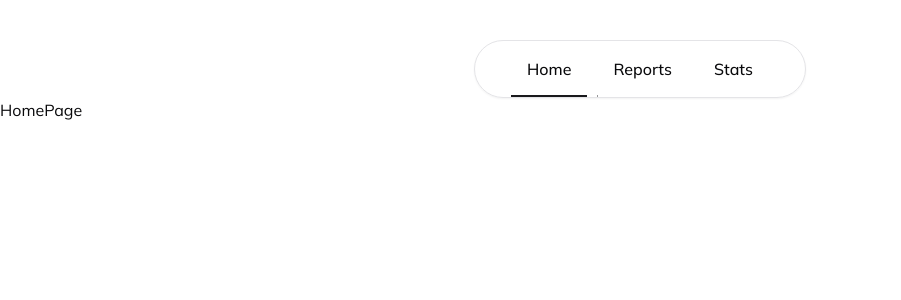
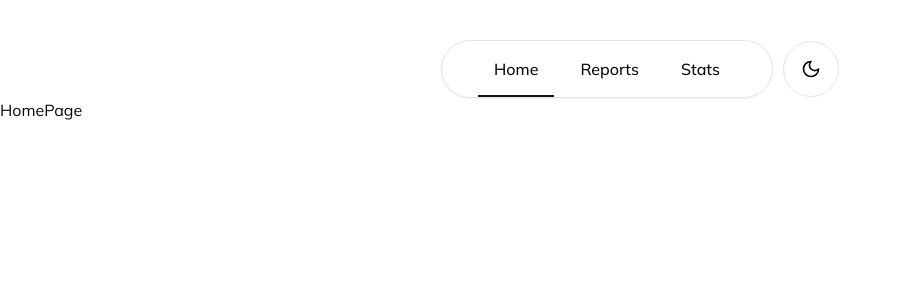
Before and after one commit to tonmoydeb404/tymr, a React (Vite) app: page / in a window 1280 px wide. Shown: the top 300 px of the page, without its empty margins (0-901 px from the left). Built offline with nearby package versions, Linux system fonts and the light colour scheme.

Commit message:
add theme context and toggle functionality; prevent theme flashing on load

```diff
--- a/index.html
+++ b/index.html
@@ -16,6 +16,19 @@
 </head>
 
 <body>
+
+  <!-- Prevent Theme Flashing -->
+  <script>
+    (function () {
+      const theme = localStorage.getItem('theme') || 'light';
+      if (theme === 'dark') {
+        document.documentElement.classList.add('dark');
+      } else {
+        document.documentElement.classList.remove('dark');
+      }
+    })();
+  </script>
+
   <main id="root"></main>
   <script type="module" src="/src/main.tsx"></script>
 </body>
--- /dev/null
+++ b/src/context/theme/index.tsx
@@ -0,0 +1,65 @@
+import React, {
+  createContext,
+  ReactNode,
+  useContext,
+  useEffect,
+  useState,
+} from "react";
+
+// Define the type for the theme context state
+interface ThemeContextType {
+  theme: "light" | "dark";
+  toggleTheme: () => void;
+}
+
+// Create the context with a default value
+const ThemeContext = createContext<ThemeContextType | undefined>(undefined);
+
+// Define the props for the ThemeProvider component
+interface ThemeProviderProps {
+  children: ReactNode;
+}
+
+// Provider Component
+export const ThemeProvider: React.FC<ThemeProviderProps> = ({ children }) => {
+  const [theme, setTheme] = useState<"light" | "dark">(() => {
+    // Check localStorage for saved theme
+    if (typeof window !== "undefined") {
+      return (localStorage.getItem("theme") as "light" | "dark") || "light";
+    }
+    return "light";
+  });
+
+  useEffect(() => {
+    // Apply the theme class to the HTML element
+    const root = document.documentElement;
+    if (theme === "dark") {
+      root.classList.add("dark");
+    } else {
+      root.classList.remove("dark");
+    }
+
+    // Save the theme in localStorage
+    localStorage.setItem("theme", theme);
+  }, [theme]);
+
+  // Toggle the theme between light and dark
+  const toggleTheme = () => {
+    setTheme((prevTheme) => (prevTheme === "light" ? "dark" : "light"));
+  };
+
+  return (
+    <ThemeContext.Provider value={{ theme, toggleTheme }}>
+      {children}
+    </ThemeContext.Provider>
+  );
+};
+
+// Custom hook to use the theme context
+export const useTheme = (): ThemeContextType => {
+  const context = useContext(ThemeContext);
+  if (!context) {
+    throw new Error("useTheme must be used within a ThemeProvider");
+  }
+  return context;
+};
--- a/src/layout/navbar.tsx
+++ b/src/layout/navbar.tsx
@@ -1,4 +1,7 @@
+import { Button } from "@/components/ui/button";
+import { useTheme } from "@/context/theme";
 import { paths } from "@/router/paths";
+import { LucideMoon, LucideSun } from "lucide-react";
 import { NavLink } from "react-router";
 
 // ----------------------------------------------------------------------
@@ -14,18 +17,27 @@ const links = [
 type Props = {};
 
 const Navbar = (_props: Props) => {
+  const { toggleTheme, theme } = useTheme();
+
   return (
-    <header className="container mx-auto mt-10 flex flex-col items-center justify-center">
+    <header className="container mx-auto mt-10 flex gap-2.5 items-center justify-center">
       <nav className="flex flex-row gap-2.5 items-center justify-center px-9 border rounded-full shadow-sm">
         {links.map((item) => (
           <NavLink
             to={item.path}
-            className="px-4 py-4 relative overflow-hidden after:absolute after:left-0 after:bottom-0 after:h-0.5 after:w-full after:bg-primary after:-translate-x-full after:duration-200 hover:after:translate-x-0 [&.active]:after:!translate-x-0 font-medium"
+            className="px-4 py-4 relative overflow-hidden after:absolute after:left-0 after:bottom-0 after:h-0.5 after:w-full after:bg-primary after:-translate-x-[110%] after:duration-200 hover:after:translate-x-0 [&.active]:after:!translate-x-0 font-medium"
           >
             {item.label}
           </NavLink>
         ))}
       </nav>
+      <Button
+        onClick={toggleTheme}
+        variant={"outline"}
+        className="rounded-full size-14 [&_svg]:size-5"
+      >
+        {theme === "dark" ? <LucideSun /> : <LucideMoon />}
+      </Button>
     </header>
   );
 };
```
Also changed, not shown: src/app/index.tsx (+6 -3 lines).
